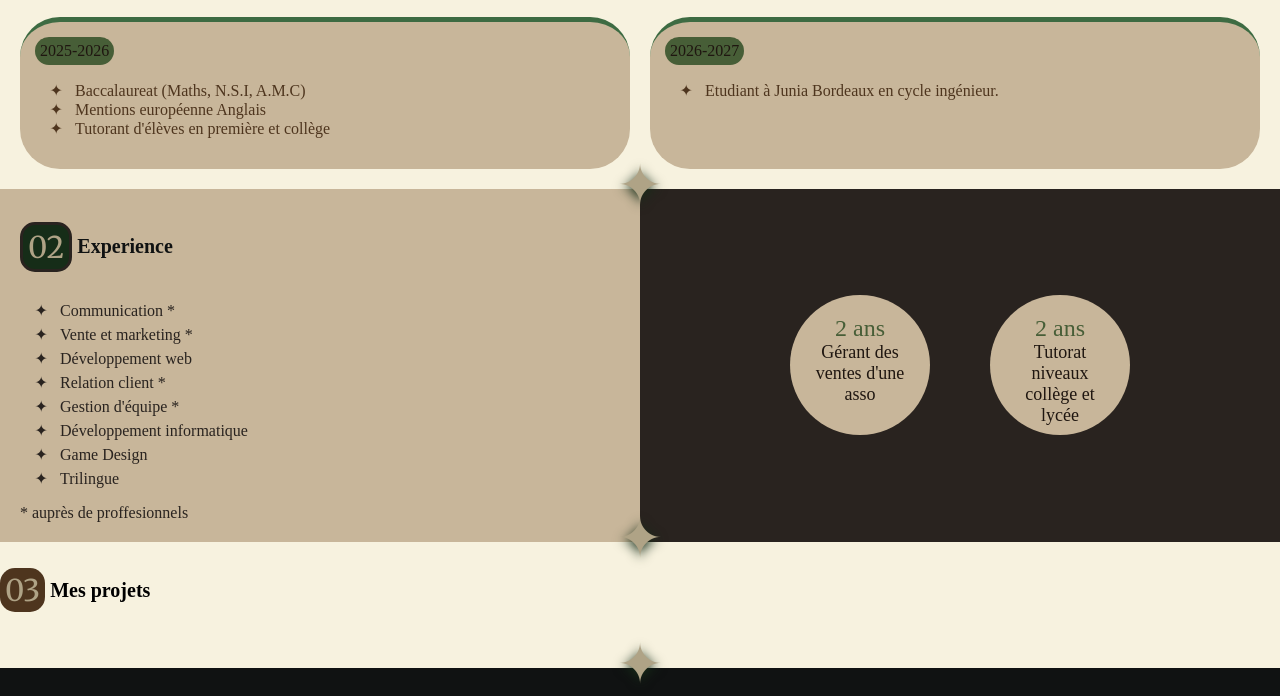
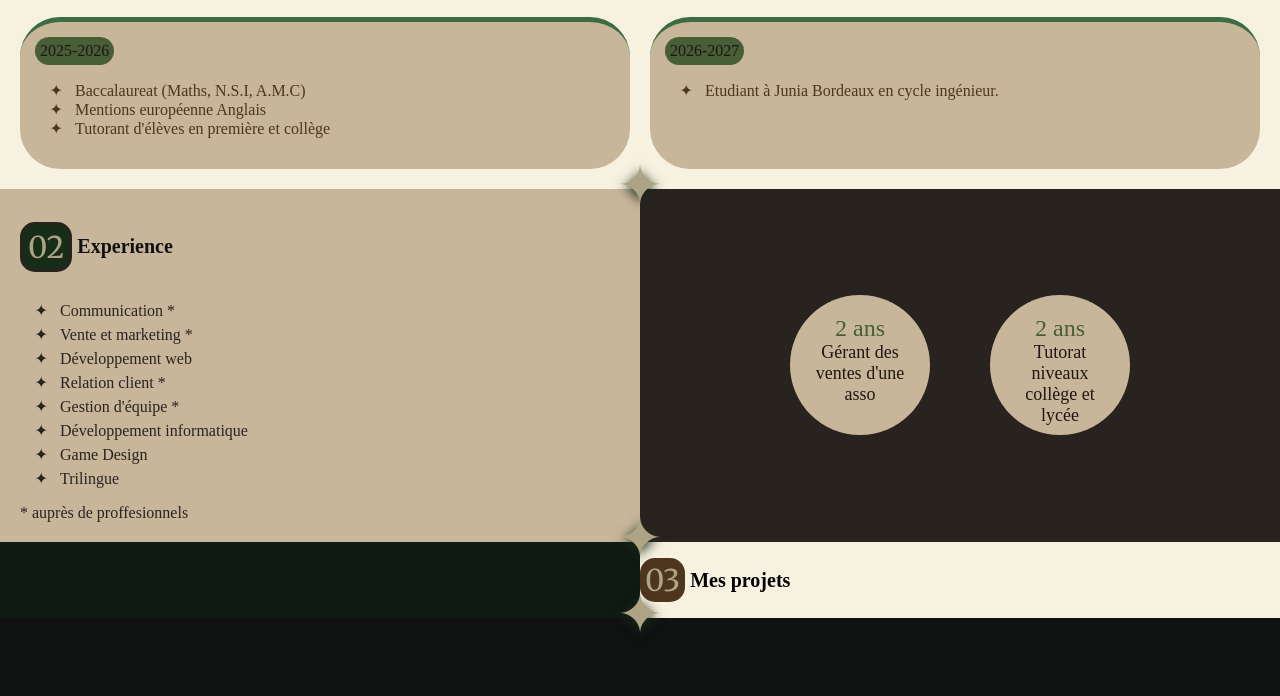
Before and after one commit to Angryp3t/TP-developpement-web, a plain HTML site: page portfolio/index.html in a window 1280 px wide. Shown: the part 724-1420 px from the top of the page. After the commit the page ends 1370 px from the top, so only its background shows below. Drawn offline with Linux system fonts and the light colour scheme; a web font is replaced by a local one.

Commit message:
commencement de la 3eme partie

```diff
--- a/portfolio/index.html
+++ b/portfolio/index.html
@@ -73,12 +73,12 @@
         </div>
         <div class="centre-etoile"></div>
         <div id="part3">
-        <div class="titre"><span class="number">03</span><h4>Mes projets</h4></div>
         <conteneur>
             <section class="type3">
 
             </section>
-            <section>
+            <section class="type4">
+            <div class="titre"><span class="number">03</span><h4>Mes projets</h4></div>
 
             </section>
         </conteneur>
--- a/portfolio/style.css
+++ b/portfolio/style.css
@@ -263,15 +263,9 @@ ul{
         }
     }
 }
-.icone {
-    min-width: 45px;
-    text-align: center;
-    font-size: 22px;
-}
 
 
 #part3{
-    padding-top: 10px;
     span{
         background-color: var(--cafenoir);
         color: var(--grullo);
@@ -279,10 +273,17 @@ ul{
     background-color: var(--vanilla);
     conteneur{
         justify-content: center;
-        gap: 20px;
-        padding: 20px;
+    }
+    .type3{
+        background-color: var(--forest-black) ;
     }
 }
+
+
+
+
+
+
 .centre-etoile {
     position: relative;
 }
```
